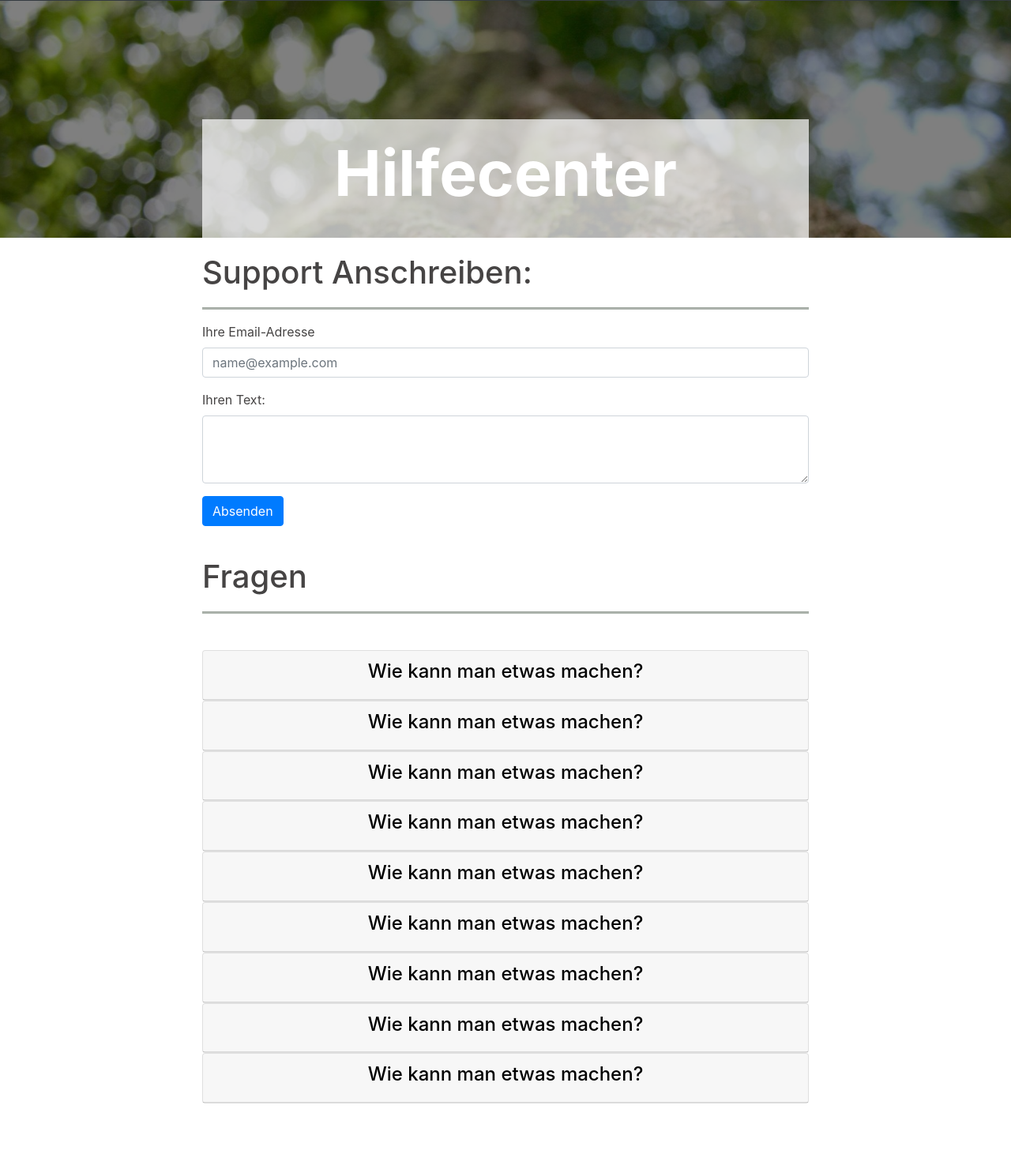
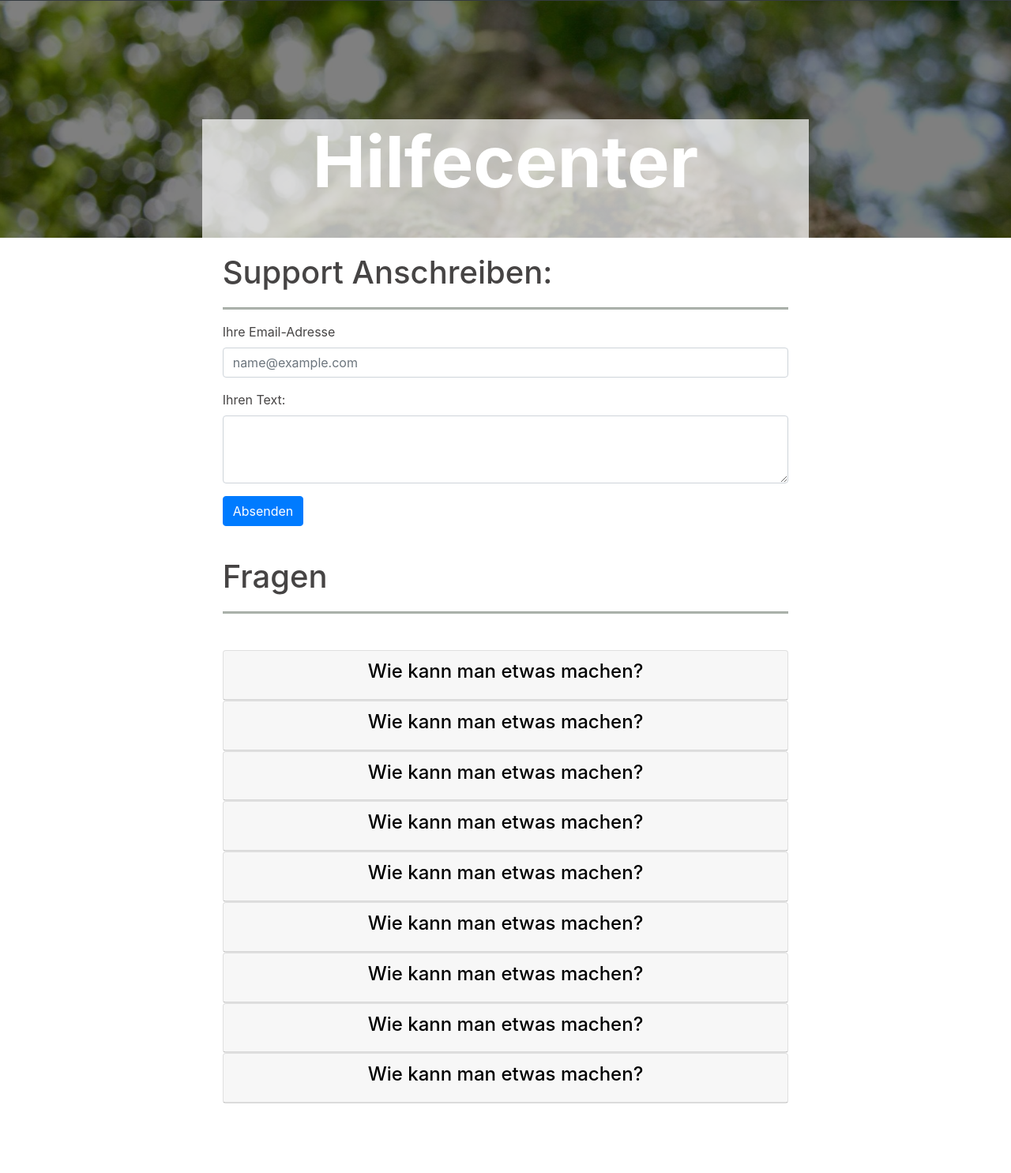
Before and after one commit to EliasCuin/CO2-Sensor-Projekt, a website: page frontend/hilfe/hilfe.ejs in a window 1280 px wide. Shown: the part 55-1540 px from the top of the page at 79% size. Drawn offline with nearby package versions, Linux system fonts and the light colour scheme; files that its build step writes are made by us from their sources.

Commit message:
help Seite jetzt responsive

```diff
--- a/frontend/hilfe/hilfe.ejs
+++ b/frontend/hilfe/hilfe.ejs
@@ -80,7 +80,7 @@
 
 
               <div class="hero-text">
-                 <h1 style="font-size: 500%; margin-top: 20px;" ><b> Hilfecenter </b> </h1>
+                 <h1  id="titleHelp"><b> Hilfecenter </b> </h1>
                 <p></p>
                 <center>
 
@@ -89,11 +89,11 @@
           </div>
           </div>
 
+          <div class="col-xl-7 col-lg-10 mx-auto">
+            <h1 style=" margin-top: 20px;">Support Anschreiben:</h1>
+          <hr style="color: white; height: 2px; background-color: rgb(174, 181, 174); margin-top: 20px; ;">
 
-          <h1 style="margin-left: 20%; margin-top: 20px;">Support Anschreiben:</h1>
-          <hr style="color: white; height: 2px; background-color: rgb(174, 181, 174); margin-top: 20px; width: 60%;">
-
-          <form style="width: 60%; margin-left: 20%;">
+          <form >
             <div class="form-group">
               <label for="exampleFormControlInput1">Ihre Email-Adresse</label>
               <input type="email" class="form-control" id="exampleFormControlInput1" placeholder="name@example.com">
@@ -108,22 +108,22 @@
             <a class="btn btn-primary" href="#" role="button">Absenden</a>
           </form>
 
-          <h1 style="margin-left: 20%; margin-top: 40px;">Fragen</h1>
-          <hr style="color: white; height: 2px; background-color: rgb(174, 181, 174); margin-top: 20px; width: 60%; margin-bottom: -10px;">
+          <h1 style="  margin-top: 40px;">Fragen</h1>
+          <hr style="color: white; height: 2px; background-color: rgb(174, 181, 174); margin-top: 20px; margin-bottom: -10px;">
 
-          <center><div id="bootstrap-toggle" class="toggle-panel accordionStyles tab-content pt-5 mt-2" style="width: 60%; ">
+          <div id="bootstrap-toggle" class="toggle-panel accordionStyles tab-content pt-5 mt-2"  >
 
-            <div class="card" >
+            <div class="card " ">
                 <div class="card-header" role="tab" id="headingOne">
                     <a role="button"  style="text-decoration: none; color: rgb(0, 0, 0);" data-toggle="collapse" data-parent="#accordion" data-core="" href="#collapse1_472" aria-expanded="false" aria-controls="collapse1">
-                        <h4 class="mbr-fonts-style display-5">
+                        <h4 class="mbr-fonts-style display-5" style="text-align: center;">
                             <span class="sign mbr-iconfont mbri-arrow-down inactive"></span>  Wie kann man etwas machen?
                         </h4>
                     </a>
                 </div>
                 <div id="collapse1_472" class="panel-collapse noScroll collapse" role="tabpanel" aria-labelledby="headingOne">
                     <div class="panel-body p-4">
-                        <p class="mbr-fonts-style panel-text display-7">
+                        <p class="mbr-fonts-style panel-text display-7" style="text-align: center;">
                            Wissen wir leider gerade nicht</p>
                     </div>
                 </div>
@@ -132,14 +132,14 @@
             <div class="card">
               <div class="card-header" role="tab" id="headingOne">
                   <a role="button"  style="text-decoration: none; color: rgb(0, 0, 0);" data-toggle="collapse" data-parent="#accordion" data-core="" href="#collapse1_473" aria-expanded="false" aria-controls="collapse1">
-                      <h4 class="mbr-fonts-style display-5">
+                      <h4 class="mbr-fonts-style display-5" style="text-align: center;">
                           <span class="sign mbr-iconfont mbri-arrow-down inactive"></span> Wie kann man etwas machen?
                       </h4>
                   </a>
               </div>
               <div id="collapse1_473" class="panel-collapse noScroll collapse" role="tabpanel" aria-labelledby="headingOne">
                   <div class="panel-body p-4">
-                      <p class="mbr-fonts-style panel-text display-7">
+                      <p class="mbr-fonts-style panel-text display-7" style="text-align: center;">
                          Wissen wir leider gerade nicht</p>
                   </div>
               </div>
@@ -148,14 +148,14 @@
           <div class="card">
             <div class="card-header" role="tab" id="headingOne">
                 <a role="button"  style="text-decoration: none; color: rgb(0, 0, 0);" data-toggle="collapse" data-parent="#accordion" data-core="" href="#collapse1_474" aria-expanded="false" aria-controls="collapse1">
-                    <h4 class="mbr-fonts-style display-5">
+                    <h4 class="mbr-fonts-style display-5" style="text-align: center;">
                         <span class="sign mbr-iconfont mbri-arrow-down inactive"></span> Wie kann man etwas machen?
                     </h4>
                 </a>
             </div>
             <div id="collapse1_474" class="panel-collapse noScroll collapse" role="tabpanel" aria-labelledby="headingOne">
                 <div class="panel-body p-4">
-                    <p class="mbr-fonts-style panel-text display-7">
+                    <p class="mbr-fonts-style panel-text display-7" style="text-align: center;">
                        Wissen wir leider gerade nicht</p>
                 </div>
             </div>
@@ -163,14 +163,14 @@
         <div class="card">
           <div class="card-header" role="tab" id="headingOne">
               <a role="button"  style="text-decoration: none; color: rgb(0, 0, 0);" data-toggle="collapse" data-parent="#accordion" data-core="" href="#collapse1_475" aria-expanded="false" aria-controls="collapse1">
-                  <h4 class="mbr-fonts-style display-5">
+                  <h4 class="mbr-fonts-style display-5" style="text-align: center;">
                       <span class="sign mbr-iconfont mbri-arrow-down inactive"></span> Wie kann man etwas machen?
                   </h4>
               </a>
           </div>
           <div id="collapse1_475" class="panel-collapse noScroll collapse" role="tabpanel" aria-labelledby="headingOne">
               <div class="panel-body p-4">
-                  <p class="mbr-fonts-style panel-text display-7">
+                  <p class="mbr-fonts-style panel-text display-7" style="text-align: center;">
                      Wissen wir leider gerade nicht</p>
               </div>
           </div>
@@ -178,21 +178,21 @@
       <div class="card">
         <div class="card-header" role="tab" id="headingOne">
             <a role="button"  style="text-decoration: none; color: rgb(0, 0, 0);" data-toggle="collapse" data-parent="#accordion" data-core="" href="#collapse1_476" aria-expanded="false" aria-controls="collapse1">
-                <h4 class="mbr-fonts-style display-5">
+                <h4 class="mbr-fonts-style display-5" style="text-align: center;">
                     <span class="sign mbr-iconfont mbri-arrow-down inactive"></span> Wie kann man etwas machen?
                 </h4>
             </a>
         </div>
         <div id="collapse1_476" class="panel-collapse noScroll collapse" role="tabpanel" aria-labelledby="headingOne">
             <div class="panel-body p-4">
-                <p class="mbr-fonts-style panel-text display-7">
+                <p class="mbr-fonts-style panel-text display-7 " style="text-align: center;">
                    Wissen wir leider gerade nicht</p>
             </div>
         </div>
     </div>
 
     <div class="card">
-      <div class="card-header" role="tab" id="headingOne">
+      <div class="card-header" role="tab" id="headingOne" style="text-align: center;">
           <a role="button"  style="text-decoration: none; color: rgb(0, 0, 0);" data-toggle="collapse" data-parent="#accordion" data-core="" href="#collapse1_477" aria-expanded="false" aria-controls="collapse1">
               <h4 class="mbr-fonts-style display-5">
                   <span class="sign mbr-iconfont mbri-arrow-down inactive"></span> Wie kann man etwas machen?
@@ -201,7 +201,7 @@
       </div>
       <div id="collapse1_477" class="panel-collapse noScroll collapse" role="tabpanel" aria-labelledby="headingOne">
           <div class="panel-body p-4">
-              <p class="mbr-fonts-style panel-text display-7">
+              <p class="mbr-fonts-style panel-text display-7" style="text-align: center;">
                  Wissen wir leider gerade nicht</p>
           </div>
       </div>
@@ -210,14 +210,14 @@
   <div class="card">
     <div class="card-header" role="tab" id="headingOne">
         <a role="button"  style="text-decoration: none; color: rgb(0, 0, 0);" data-toggle="collapse" data-parent="#accordion" data-core="" href="#collapse1_478" aria-expanded="false" aria-controls="collapse1">
-            <h4 class="mbr-fonts-style display-5">
+            <h4 class="mbr-fonts-style display-5" style="text-align: center;">
                 <span class="sign mbr-iconfont mbri-arrow-down inactive"></span> Wie kann man etwas machen?
             </h4>
         </a>
     </div>
     <div id="collapse1_478" class="panel-collapse noScroll collapse" role="tabpanel" aria-labelledby="headingOne">
         <div class="panel-body p-4">
-            <p class="mbr-fonts-style panel-text display-7">
+            <p class="mbr-fonts-style panel-text display-7" style="text-align: center;">
                Wissen wir leider gerade nicht</p>
         </div>
     </div>
@@ -226,14 +226,14 @@
 <div class="card">
   <div class="card-header" role="tab" id="headingOne">
       <a role="button"  style="text-decoration: none; color: rgb(0, 0, 0);" data-toggle="collapse" data-parent="#accordion" data-core="" href="#collapse1_479" aria-expanded="false" aria-controls="collapse1">
-          <h4 class="mbr-fonts-style display-5">
+          <h4 class="mbr-fonts-style display-5" style="text-align: center;">
               <span class="sign mbr-iconfont mbri-arrow-down inactive"></span> Wie kann man etwas machen?
           </h4>
       </a>
   </div>
   <div id="collapse1_479" class="panel-collapse noScroll collapse" role="tabpanel" aria-labelledby="headingOne">
       <div class="panel-body p-4">
-          <p class="mbr-fonts-style panel-text display-7">
+          <p class="mbr-fonts-style panel-text display-7" style="text-align: center;">
              Wissen wir leider gerade nicht</p>
       </div>
   </div>
@@ -242,14 +242,14 @@
 <div class="card" style="margin-bottom: 100px;">
   <div class="card-header" role="tab" id="headingOne">
       <a role="button"  style="text-decoration: none; color: rgb(0, 0, 0);" data-toggle="collapse" data-parent="#accordion" data-core="" href="#collapse1_480" aria-expanded="false" aria-controls="collapse1">
-          <h4 class="mbr-fonts-style display-5">
+          <h4 class="mbr-fonts-style display-5" style="text-align: center;">
               <span class="sign mbr-iconfont mbri-arrow-down inactive"></span> Wie kann man etwas machen?
           </h4>
       </a>
   </div>
   <div id="collapse1_480" class="panel-collapse noScroll collapse" role="tabpanel" aria-labelledby="headingOne">
       <div class="panel-body p-4">
-          <p class="mbr-fonts-style panel-text display-7">
+          <p class="mbr-fonts-style panel-text display-7" style="text-align: center;">
              Wissen wir leider gerade nicht</p>
       </div>
   </div>
@@ -257,7 +257,11 @@
 
 
 <a href="#" style="font-size: 20px; margin-bottom: 10px;">Impressum</a>
-</center>
+
+ </div>
+
+
+
 
 
 
@@ -330,4 +334,32 @@ body, html {
 
 
 
+@media (max-width: 800px) {
+
+    #titleHelp
+    {
+
+        font-size: 40px;
+        margin-top: 40px;
+    }
+
+
+}
+
+@media (min-width: 800px) {
+
+#titleHelp
+{
+
+    font-size: 90px;
+}
+
+
+}
+
+
+
+
+
+
 </style>
```
